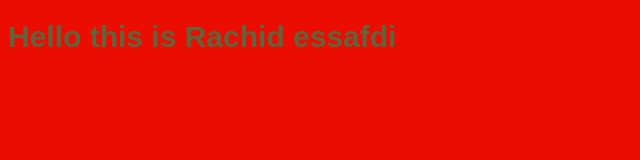
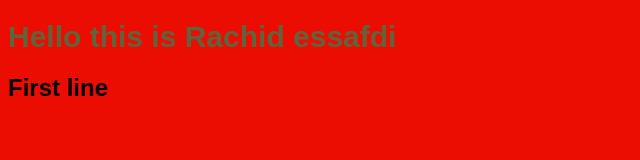
Before and after one commit to RACHIDESSAFDI/myproject, a plain HTML site: page index.html in a window 1280 px wide. Shown: the whole page, without its empty margins (0-640 px from the left). Drawn offline with Linux system fonts and the light colour scheme.

Commit message:
update html file

```diff
--- a/index.html
+++ b/index.html
@@ -10,5 +10,6 @@
 <body>
     <script src="app.js"></script>
     <h1>Hello this is Rachid essafdi </h1>
+    <h2>First line</h2>
 </body>
 </html>
```
